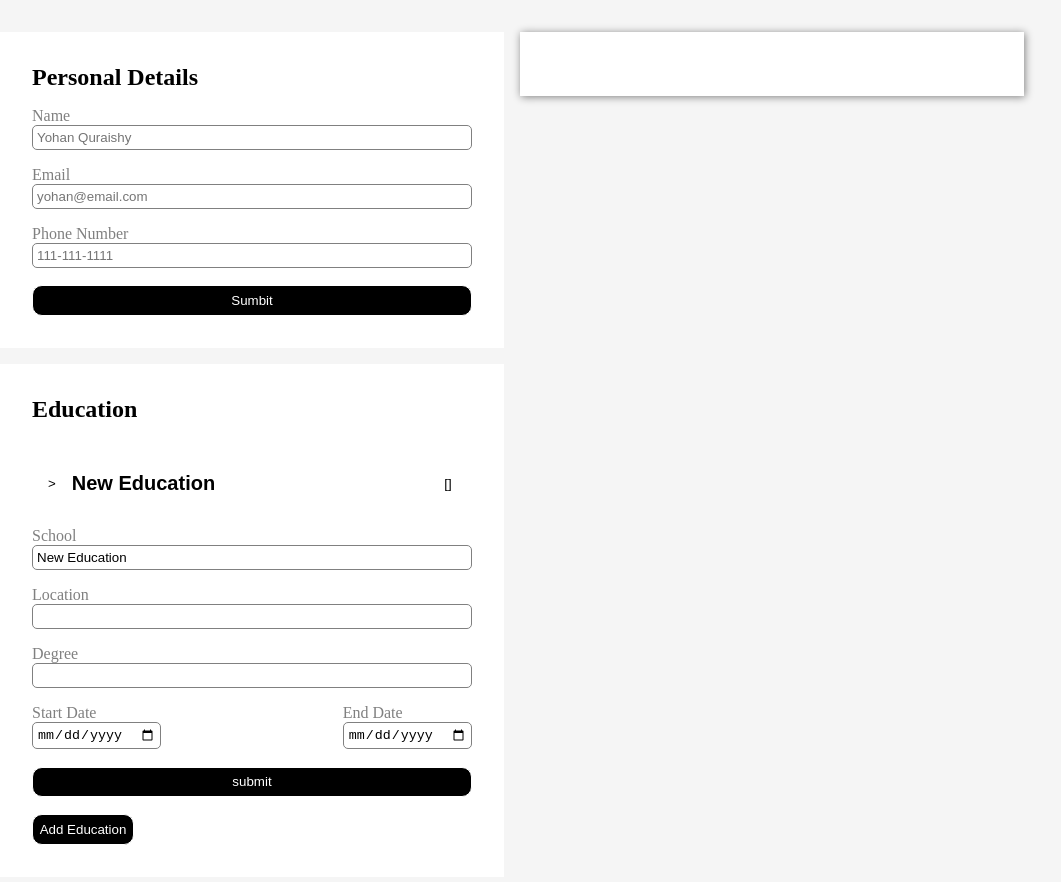
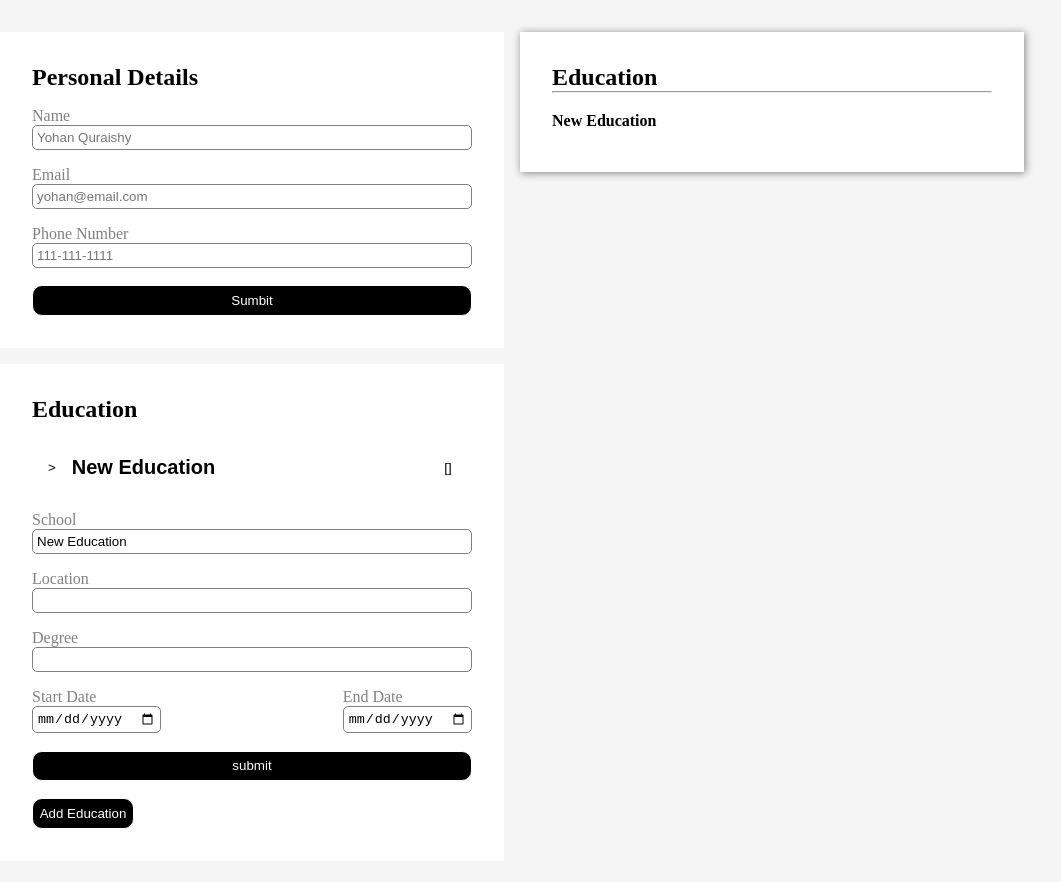
Before and after one commit to Yohan-Abraham/cv-application, a React (Vite) app: page / in a window 1280 px wide. Shown: the top 882 px of the page, without its empty margins (128-1189 px from the left). Built offline with nearby package versions, Linux system fonts and the light colour scheme.

Commit message:
fix: restructure preview data handeling

```diff
--- a/src/App.css
+++ b/src/App.css
@@ -1,7 +1,7 @@
 .app {
   display: grid;
   grid-template-columns: 1fr 1fr;
-  grid-template-rows: auto auto 1fr;
+  grid-template-rows: auto auto auto;
   gap: 1em;
   align-items: start;
 }
--- a/src/App.jsx
+++ b/src/App.jsx
@@ -5,6 +5,53 @@ import Preview from './components/preview';
 import { useState } from 'react';
 
 function App() {
+  const defaultEducation = {
+    id: crypto.randomUUID(),
+    school: 'New Education',
+    location: '',
+    degree: '',
+    startDate: '',
+    endDate: '',
+    isActive: true,
+  };
+
+  const [educationInfo, setEducationInfo] = useState([defaultEducation]);
+
+  function handleEducation(e, id) {
+    setEducationInfo((prevEducation) =>
+      prevEducation.map((education) => {
+        if (education.id === id) {
+          return { ...education, [e.target.name]: e.target.value };
+        } else {
+          return education;
+        }
+      }),
+    );
+  }
+
+  function handleExpansion(id) {
+    setEducationInfo((prevEducation) =>
+      prevEducation.map((education) =>
+        education.id === id
+          ? { ...education, isActive: !education.isActive }
+          : education,
+      ),
+    );
+  }
+
+  function handleDeleteEducation(id) {
+    setEducationInfo((prevEducation) =>
+      prevEducation.filter((education) => education.id !== id),
+    );
+  }
+
+  function handleNewEducation() {
+    setEducationInfo((prevEducation) => [
+      ...prevEducation,
+      { ...defaultEducation, id: crypto.randomUUID() },
+    ]);
+  }
+
   const [userInfo, setUserInfo] = useState({
     name: '',
     email: '',
@@ -21,8 +68,14 @@ function App() {
   return (
     <div className="app">
       <PersonalInfo personalInfo={userInfo} handleChange={handleChange} />
-      <Education />
-      <Preview personalInfo={userInfo} />
+      <Education
+        educationInfo={educationInfo}
+        handleEducation={handleEducation}
+        handleExpansion={handleExpansion}
+        handleDeleteEducation={handleDeleteEducation}
+        handleNewEducation={handleNewEducation}
+      />
+      <Preview personalInfo={userInfo} educations={educationInfo} />
     </div>
   );
 }
--- a/src/components/education.jsx
+++ b/src/components/education.jsx
@@ -1,54 +1,13 @@
 import '../styles/education.css';
-import { Fragment, useState } from 'react';
+import { Fragment } from 'react';
 
-export default function Education() {
-  const defaultEducation = {
-    id: crypto.randomUUID(),
-    school: 'New Education',
-    location: '',
-    degree: '',
-    startDate: '',
-    endDate: '',
-    isActive: true,
-  };
-
-  const [educationInfo, setEducationInfo] = useState([defaultEducation]);
-
-  function handleEducation(e, id) {
-    setEducationInfo((prevEducation) =>
-      prevEducation.map((education) => {
-        if (education.id === id) {
-          return { ...education, [e.target.name]: e.target.value };
-        } else {
-          return education;
-        }
-      }),
-    );
-  }
-
-  function handleExpansion(id) {
-    setEducationInfo((prevEducation) =>
-      prevEducation.map((education) =>
-        education.id === id
-          ? { ...education, isActive: !education.isActive }
-          : education,
-      ),
-    );
-  }
-
-  function handleDeleteEducation(id) {
-    setEducationInfo((prevEducation) =>
-      prevEducation.filter((education) => education.id !== id),
-    );
-  }
-
-  function handleNewEducation() {
-    setEducationInfo((prevEducation) => [
-      ...prevEducation,
-      { ...defaultEducation, id: crypto.randomUUID() },
-    ]);
-  }
-
+export default function Education({
+  educationInfo,
+  handleEducation,
+  handleExpansion,
+  handleDeleteEducation,
+  handleNewEducation,
+}) {
   return (
     <section className="education">
       <h2>Education</h2>
@@ -125,7 +84,7 @@ export default function Education() {
                   className="education-button"
                   onClick={() => handleExpansion(education.id)}
                 >
-                  <div> {'>'} </div>
+                  <div> {'v'} </div>
                   <h2>{education.school}</h2>
                 </button>
                 <button
--- a/src/components/preview.jsx
+++ b/src/components/preview.jsx
@@ -1,6 +1,6 @@
 import '../styles/preview.css';
 
-export default function Preview({ personalInfo }) {
+export default function Preview({ personalInfo, educations }) {
   return (
     <section className="preview">
       <div className="personal-details">
@@ -12,10 +12,12 @@ export default function Preview({ personalInfo }) {
         </div>
       </div>
 
-      {/* <div className="education">
+      <div className="education">
         <h2>Education</h2>
         <hr />
-        <div className="education-container">
+        {educations.map((education) => {
+          return (
+            <div className="education-preview-container" key={education.id}>
               <div className="spaced-between">
                 <h4>{education.school}</h4>
                 <p>{education.location}</p>
@@ -33,7 +35,9 @@ export default function Preview({ personalInfo }) {
                 </i>
               </div>
             </div>
-      </div> */}
+          );
+        })}
+      </div>
     </section>
   );
 }
--- a/src/styles/preview.css
+++ b/src/styles/preview.css
@@ -4,7 +4,7 @@
   align-items: center;
 }
 
-.education-container {
+.education-preview-container {
   margin-top: 1em;
 }
 
```
Lines whose indentation alone changed are shown as unchanged.
